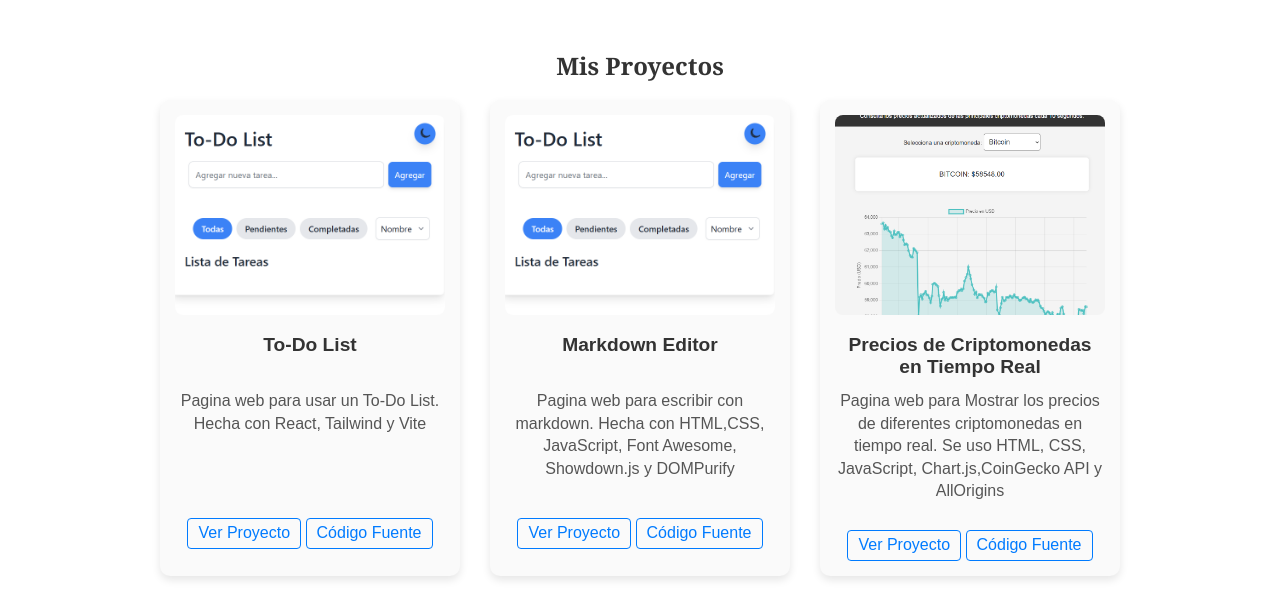
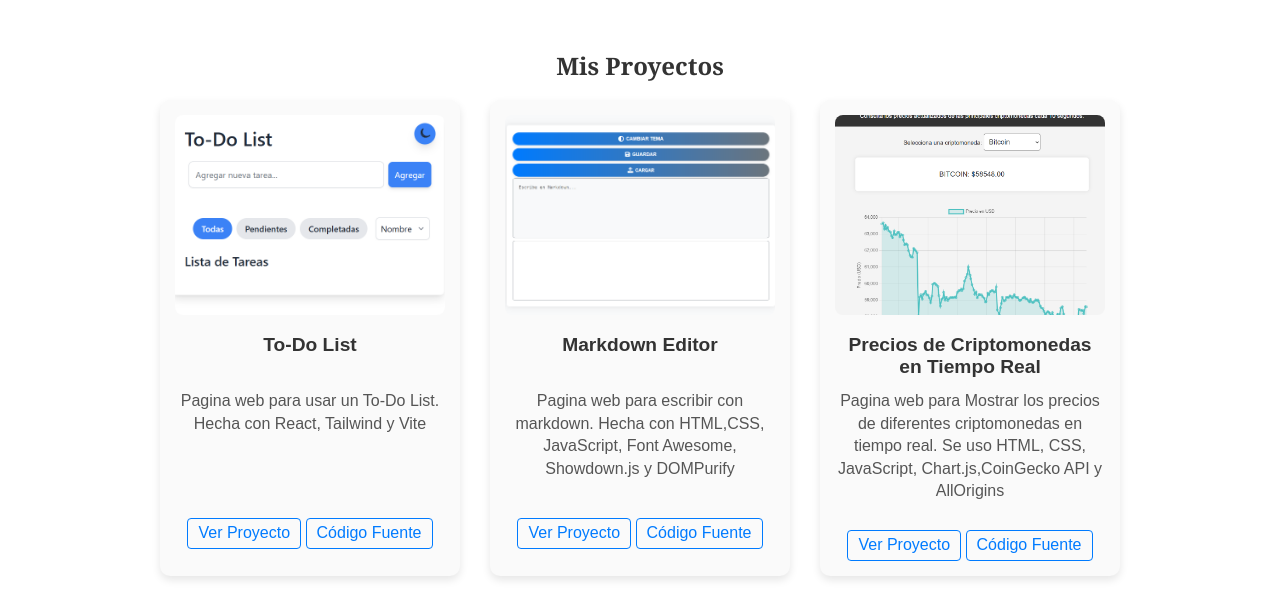
Before and after one commit to Jorge-Levi/portafolio, a plain HTML site: page projects.html in a window 1280 px wide. Shown: the part 82-681 px from the top of the page. Drawn offline with Linux system fonts and the light colour scheme.

Commit message:
añadiendo markdown editor

```diff
--- a/projects.html
+++ b/projects.html
@@ -49,7 +49,7 @@
             </article>
 
             <article class="project-card">
-              <img src="./images/to_do_list_img_pae.png" alt="Pagina web de un editor de markdown" />
+              <img src="./images/editor-markdown.png" alt="Pagina web de un editor de markdown" />
               <h3>Markdown Editor</h3>
               <p>Pagina web para escribir con markdown. Hecha con HTML,CSS, JavaScript, Font Awesome, Showdown.js y DOMPurify</p>
               <a href="https://markdowneditorlevi.netlify.app/" target="_blank" class="project-link">Ver Proyecto</a>
```
Also changed, not shown: images/editor-markdown.png (added).
